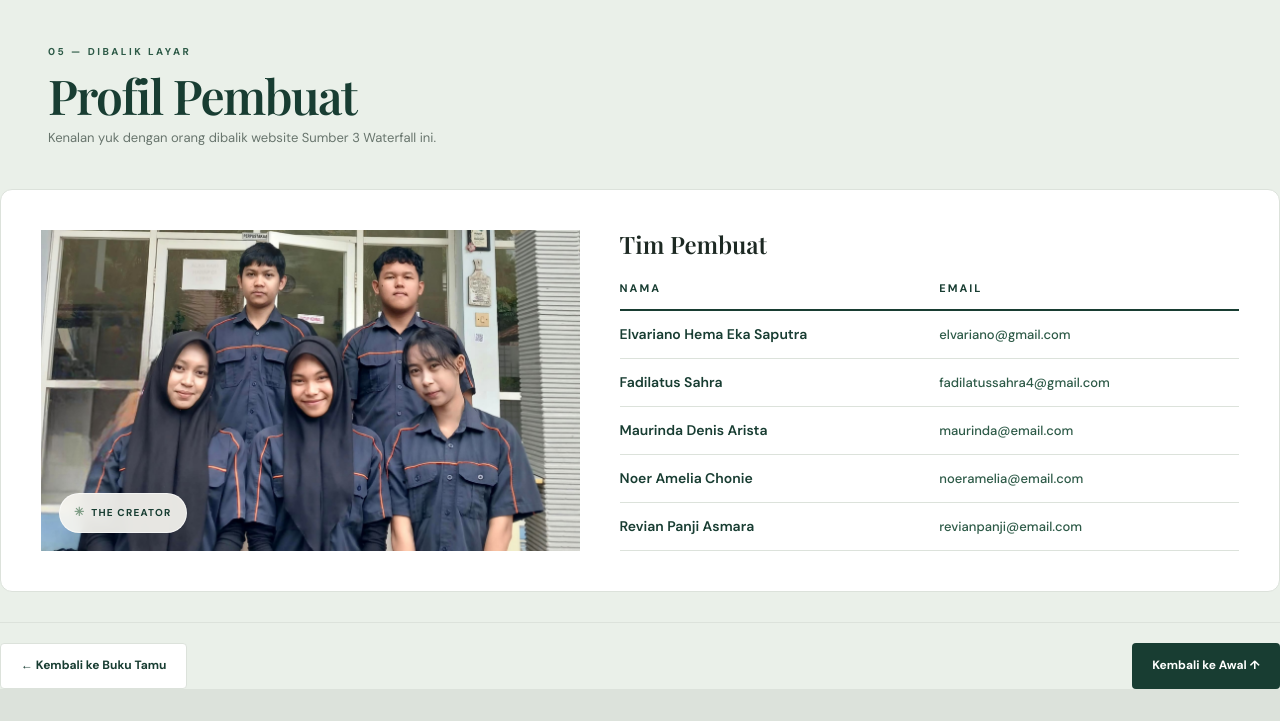
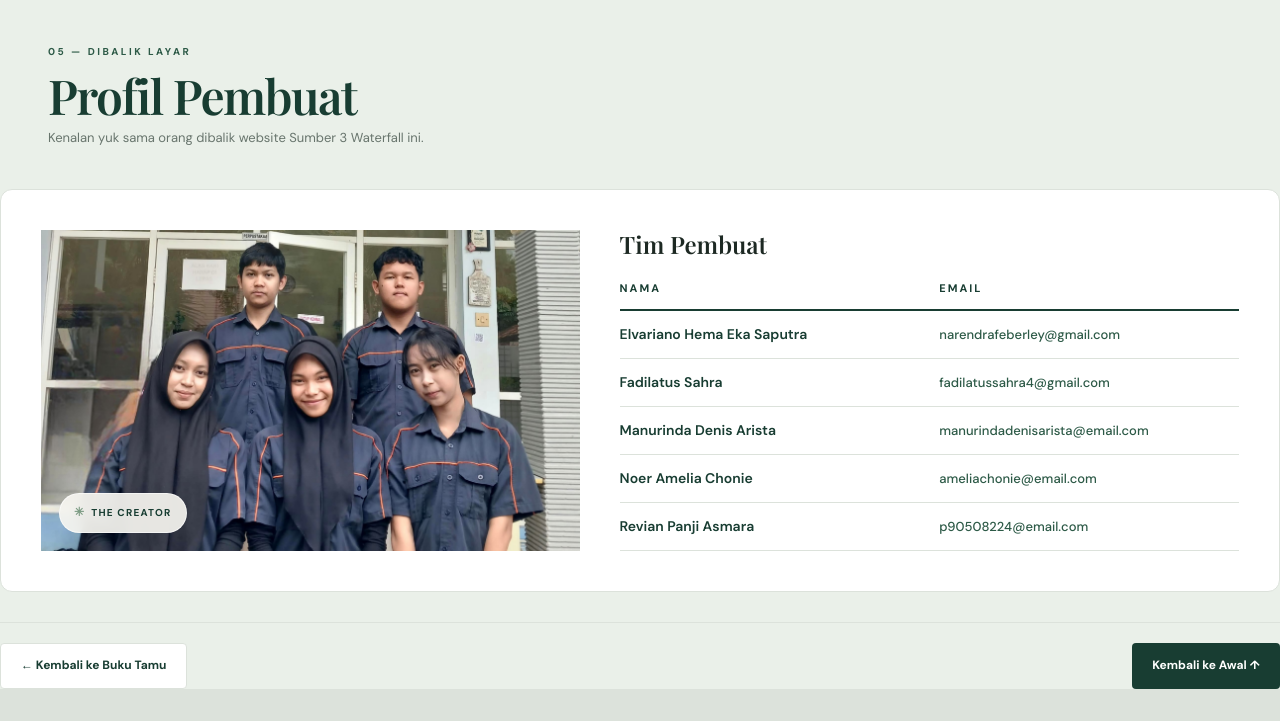
Before and after one commit to fdilatussahra/sumberteluwaterfall, a plain HTML site: page pembuat.html in a window 1280 px wide. Shown: the part 79-800 px from the top of the page. Drawn offline with nearby package versions, Linux system fonts and the light colour scheme.

Commit message:
Update pembuat.html

```diff
--- a/pembuat.html
+++ b/pembuat.html
@@ -24,13 +24,13 @@
     <div class="page-heading-inner">
         <p class="eyebrow">05 — DIBALIK LAYAR</p>
         <h1>Profil Pembuat</h1>
-        <p class="page-sub">Kenalan yuk dengan orang dibalik website Sumber 3 Waterfall ini.</p>
+        <p class="page-sub">Kenalan yuk sama orang dibalik website Sumber 3 Waterfall ini.</p>
     </div>
 
     <div class="creator-page-wrap">
         <div class="creator-hero">
             <div class="creator-hero-photo">
-                <img src="img/pembuat.jpg" alt="Foto Pembuat Website">
+                <img src="Img/pembuat.jpg" alt="Foto Pembuat Website">
                 <div class="photo-label"><span>✳</span> The Creator</div>
             </div>
 
@@ -44,23 +44,23 @@
     </div>
     <div class="creator-item">
         <span class="creator-name">Elvariano Hema Eka Saputra</span>
-        <a class="creator-email" href="mailto:elvariano@gmail.com">elvariano@gmail.com</a>
+        <a class="creator-email" href="narendrafeberley@gmail.com">narendrafeberley@gmail.com</a>
     </div>
     <div class="creator-item">
         <span class="creator-name">Fadilatus Sahra</span>
         <a class="creator-email" href="mailto:fadilatussahra4@gmail.com">fadilatussahra4@gmail.com</a>
     </div>
     <div class="creator-item">
-        <span class="creator-name">Maurinda Denis Arista</span>
-        <a class="creator-email" href="mailto:maurinda@email.com">maurinda@email.com</a>
+        <span class="creator-name">Manurinda Denis Arista</span>
+        <a class="creator-email" href="mailto:manurindadenisarista@email.com">manurindadenisarista@email.com</a>
     </div>
     <div class="creator-item">
         <span class="creator-name">Noer Amelia Chonie</span>
-        <a class="creator-email" href="mailto:noeramelia@email.com">noeramelia@email.com</a>
+        <a class="creator-email" href="mailto:ameliachonie@email.com">ameliachonie@email.com</a>
     </div>
     <div class="creator-item">
         <span class="creator-name">Revian Panji Asmara</span>
-        <a class="creator-email" href="mailto:revianpanji@email.com">revianpanji@email.com</a>
+        <a class="creator-email" href="mailto:p90508224@email.com">p90508224@email.com</a>
     </div>
 </div>
             </div>
@@ -75,4 +75,4 @@
 
 <script src="script.js"></script>
 </body>
-</html>
+                                                      </html>
```
